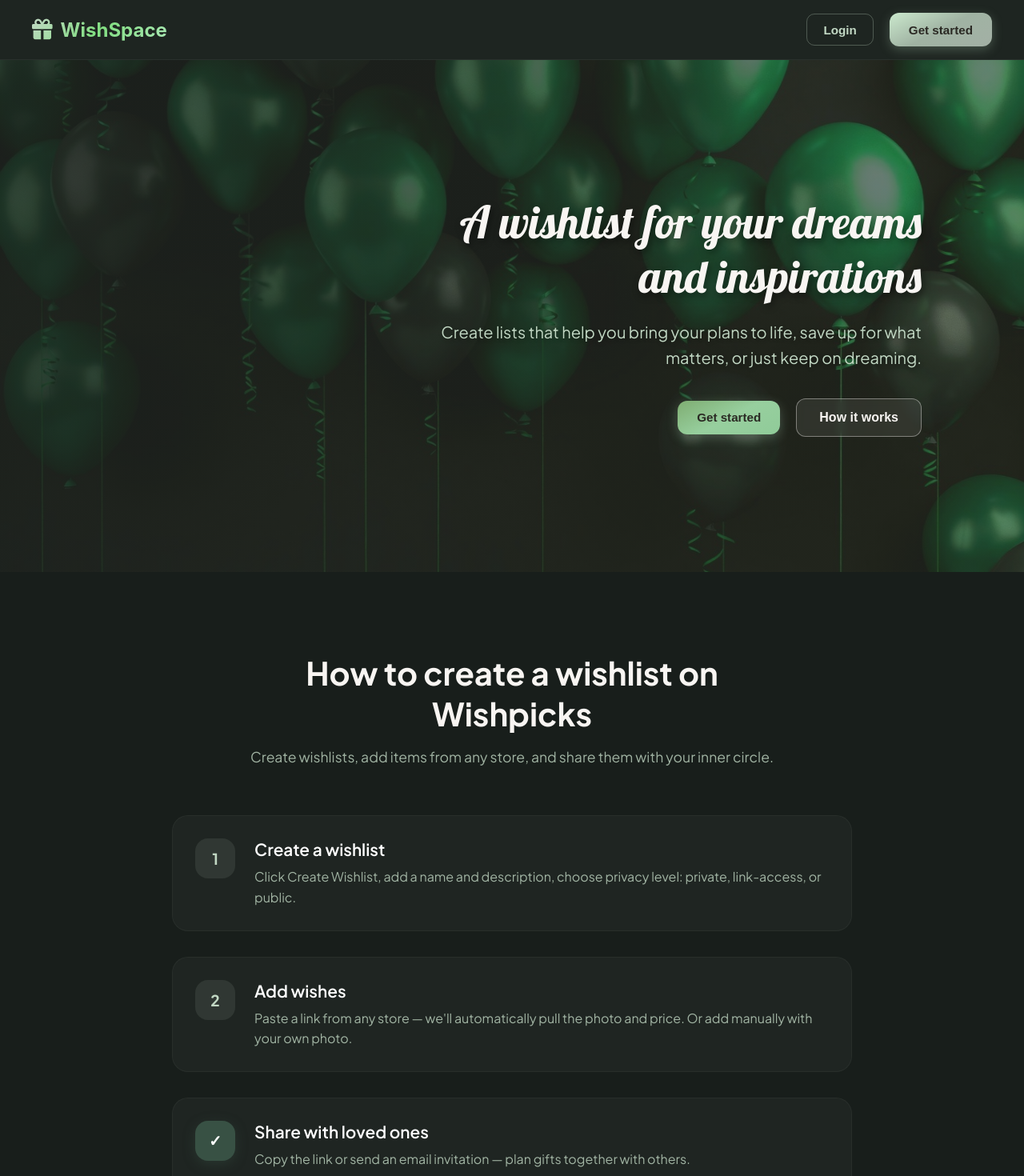
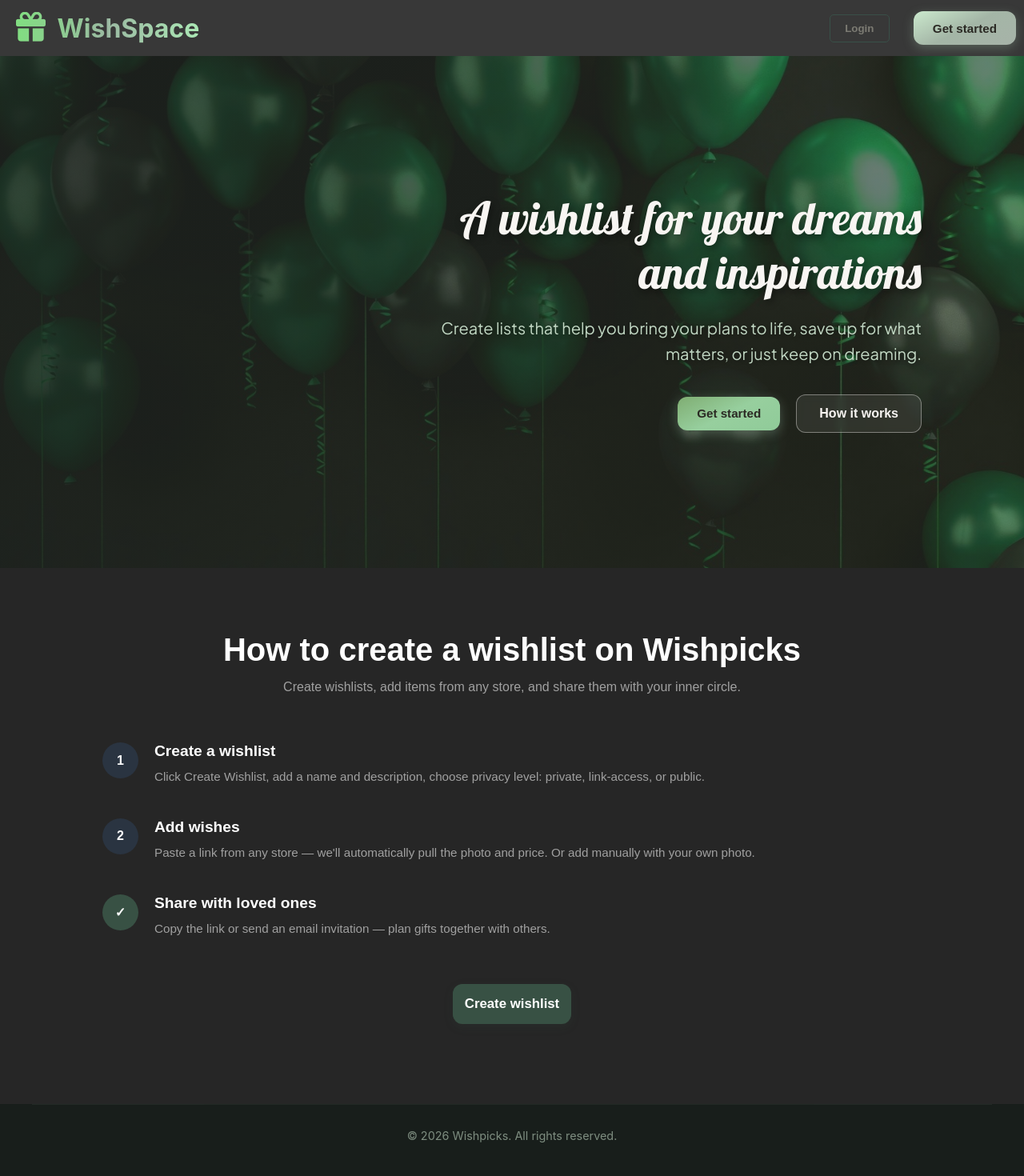
Before and after one commit to ulfwee/wishspace, a React (Vite) app in the folder frontend/: page / in a window 1280 px wide. Shown: the top 1470 px of the page at 80% size. Built offline with nearby package versions, Linux system fonts and the light colour scheme; no server answers.

Commit message:
fixed styles for start page

```diff
--- a/frontend/src/features/startPage/components/Header/Header.css
+++ b/frontend/src/features/startPage/components/Header/Header.css
@@ -1,70 +1,79 @@
-.header {
-    height: 75px;
+.header{
+    color: #364038de;
+    height: 70px;
     display: flex;
     align-items: center;
     justify-content: space-between;
-    padding: 0 40px;
-    background-color: #1E2521;
-    box-sizing: border-box;
-    border-bottom: 1px solid rgba(255, 255, 255, 0.05);
+    padding: 10px;
+    background-color: #383838;
 }
-
-.header h1 {
-    display: flex;
-    align-items: center;
-    gap: 10px;
-    background: linear-gradient(135deg, #C2D8C4, #81DE81, #ABE8B5);
+.header h1{
+    background: linear-gradient(to right, #81de81,#9bbaa2, #abe8b5);
     -webkit-background-clip: text;
     background-clip: text;
     -webkit-text-fill-color: transparent;
     color: transparent;
-    font-size: 1.5rem;
-    font-weight: 700;
-    margin: 0;
+    margin-left: 10px;
+}
+.header h1 i{
+    margin-right: 7px;
+    font-size: 37px;
+}
+.header_navbar{
+    display: flex;
+    align-items: center;
+    gap: 30px;
+}
+.header_login_button{
+    height: 35px;
+    width: 75px;
+    border-radius: 5px;
+    border: 1px solid #395048;
+    color: #7c7b73;
+    font-weight: 800;
+    background-color: transparent;
+}
+.header_login_button:hover{
+    background-color:#5d675f5b;
+    color: rgba(223, 217, 200, 0.914);
+    border: 1px solid rgba(223, 217, 200, 0.504);
 }
 
-.header h1 i {
-    font-size: 1.6rem;
+@media (max-width: 860px) {
+  .home-header {
+    padding: 0 20px;
+  }
+  .header-nav {
+    gap: 20px;
+  }
 }
 
-.header_navbar {
-    display: flex;
-    align-items: center;
-    gap: 20px;
+@media (max-width: 680px) {
+  .home-header {
+    height: 64px;
+    padding: 0 16px;
+  }
+  .header-logo span {
+    display: none;
+  }
+  .header-nav {
+    position: fixed;
+    bottom: 0;
+    left: 0;
+    right: 0;
+    height: 60px;
+    background: #ffffff;
+    border-top: 1px solid rgba(56, 81, 68, 0.1);
+    padding: 0 16px;
+    justify-content: space-around;
+    box-shadow: 0 -4px 15px rgba(0, 0, 0, 0.03);
+  }
+  .nav-item {
+    font-size: 0.85rem;
+  }
+  .nav-item.active::after {
+    top: 0;
+    bottom: auto;
+    border-radius: 0 0 3px 3px;
+  }
 }
-
-.header_navbar a {
-    text-decoration: none;
-}
-
-.header_login_button {
-    height: 40px;
-    padding: 0 20px;
-    border-radius: 10px;
-    border: 1px solid rgba(194, 216, 196, 0.3);
-    color: #C2D8C4;
-    font-weight: 600;
-    font-size: 0.95rem;
-    background-color: transparent;
-    cursor: pointer;
-    transition: all 0.25s ease;
-}
-
-.header_login_button:hover {
-    background-color: rgba(194, 216, 196, 0.1);
-    color: #FFFFFF;
-    border-color: #C2D8C4;
-}
-
-@media (max-width: 600px) {
-    .header {
-        padding: 0 16px;
-        height: 65px;
-    }
-    .header h1 span {
-        display: none;
-    }
-    .header_navbar {
-        gap: 10px;
-    }
-}
--- a/frontend/src/features/startPage/components/StepsBlock/StepsBlock.css
+++ b/frontend/src/features/startPage/components/StepsBlock/StepsBlock.css
@@ -1,126 +1,126 @@
 .steps-container {
-    background-color: #181E1B;
-    color: #F8F5F2;
-    padding: 100px 10% ;
-    font-family: "Plus Jakarta Sans", sans-serif;
-    box-sizing: border-box;
+    background-color: #262626;
+    color: white;
+    padding: 80px 10%;
+    font-family: sans-serif;
 }
 
 .steps-header {
     text-align: center;
-    max-width: 700px;
-    margin: 0 auto 60px;
+    margin-bottom: 60px;
 }
 
 .steps-header h2 {
     font-size: 2.5rem;
-    font-weight: 700;
-    color: #F8F5F2;
-    margin-bottom: 16px;
+    margin-bottom: 15px;
 }
 
 .steps-header p {
-    color: #C2D8C4;
-    opacity: 0.8;
-    font-size: 1.1rem;
-    line-height: 1.5;
+    color: #a0a0a0;
 }
 
 .steps-content {
     display: flex;
-    justify-content: center;
-    margin-bottom: 60px;
+    gap: 50px;
+    align-items: center;
+    margin-bottom: 50px;
 }
 
 .steps-list {
-    width: 100%;
-    max-width: 850px;
+    flex: 1;
     display: flex;
     flex-direction: column;
-    gap: 32px;
+    gap: 40px;
 }
 
 .step-item {
     display: flex;
-    gap: 24px;
-    background: rgba(255, 255, 255, 0.03);
-    padding: 28px;
-    border-radius: 20px;
-    border: 1px solid rgba(194, 216, 196, 0.05);
-    transition: transform 0.3s ease, border-color 0.3s ease;
-}
-
-.step-item:hover {
-    transform: translateY(-4px);
-    border-color: rgba(194, 216, 196, 0.2);
-    background: rgba(255, 255, 255, 0.05);
+    gap: 20px;
 }
 
 .step-icon {
-    width: 50px;
-    height: 50px;
-    border-radius: 16px;
-    background: rgba(194, 216, 196, 0.1);
-    color: #C2D8C4;
+    width: 45px;
+    height: 45px;
+    border-radius: 50%;
+    background: #2a3441;
     display: flex;
     align-items: center;
     justify-content: center;
-    font-size: 1.2rem;
-    font-weight: 700;
+    font-weight: bold;
     flex-shrink: 0;
 }
 
 .step-icon.active {
     background-color: #385144;
-    color: #FFFFFF;
-    box-shadow: 0 4px 15px rgba(56, 81, 68, 0.4);
+    color: #fff;
 }
 
 .step-text h3 {
-    margin: 0 0 8px 0;
-    font-size: 1.3rem;
-    font-weight: 600;
-    color: #FFFFFF;
+    margin: 0 0 10px 0;
+    font-size: 1.2rem;
 }
 
 .step-text p {
-    color: #C2D8C4;
+    color: #a0a0a0;
+    line-height: 1.5;
+    font-size: 0.95rem;
+}
+
+.steps-visual {
+    flex: 1.2;
+}
+
+.video-placeholder {
+    position: relative;
+    border-radius: 20px;
+    overflow: hidden;
+    border: 8px solid #2a3441;
+}
+
+.video-placeholder img {
+    width: 100%;
+    display: block;
     opacity: 0.8;
-    line-height: 1.6;
-    font-size: 1rem;
-    margin: 0;
+}
+
+.play-button {
+    position: absolute;
+    top: 50%;
+    left: 50%;
+    transform: translate(-50%, -50%);
+    width: 60px;
+    height: 60px;
+    background: rgba(255,255,255,0.2);
+    backdrop-filter: blur(5px);
+    border-radius: 50%;
+    display: flex;
+    align-items: center;
+    justify-content: center;
+    cursor: pointer;
 }
 
 .steps-footer {
     display: flex;
     justify-content: center;
+    gap: 20px;
     margin-top: 40px;
-}
-
-.steps-footer a {
-    text-decoration: none;
-    width: 100%;
-    max-width: 320px;
 }
 
 .btn-primary {
     background-color: #385144;
-    color: #F8F5F2;
-    padding: 16px 32px;
+    color: white;
+    padding: 15px 30px;
     border: none;
-    border-radius: 14px;
-    font-weight: 700;
-    font-size: 1.05rem;
+    border-radius: 8px;
+    font-weight: 400;
     cursor: pointer;
-    transition: all 0.2s ease;
-    width: 100%;
-    box-shadow: 0 4px 20px rgba(56, 81, 68, 0.25);
+    transition: opacity 0.2s;
+    width: 300px;
+    font-size: 15px;
 }
 
 .btn-primary:hover {
-    background-color: #2d4136;
-    transform: translateY(-2px);
-    box-shadow: 0 6px 24px rgba(56, 81, 68, 0.4);
+    opacity: 0.9;
 }
 
 @media (max-width: 768px) {
```
